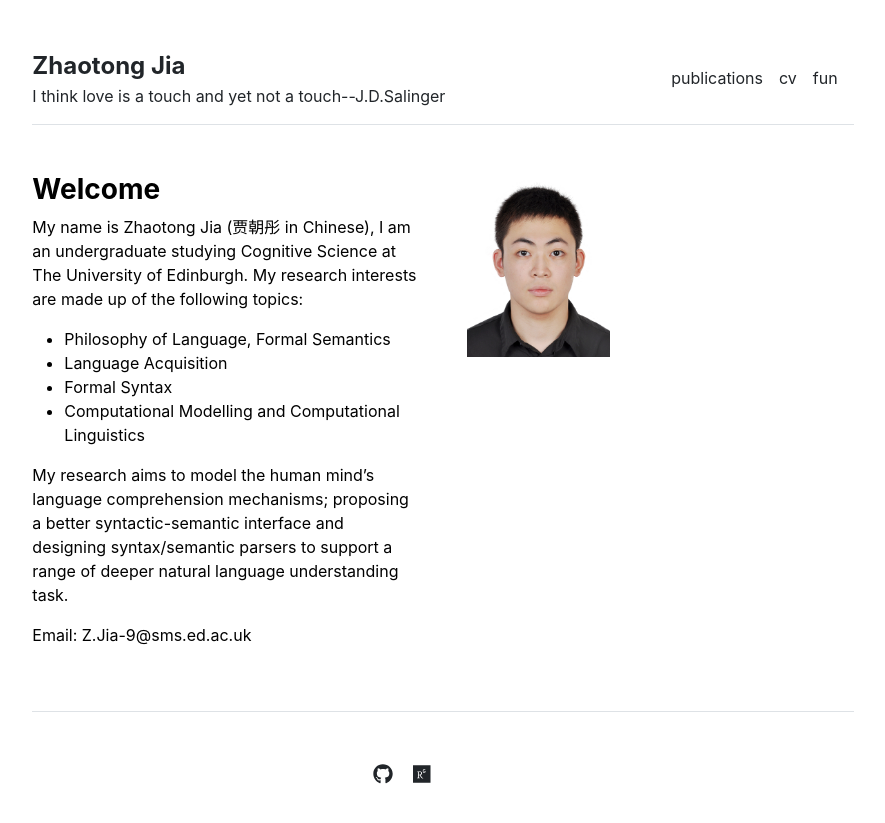
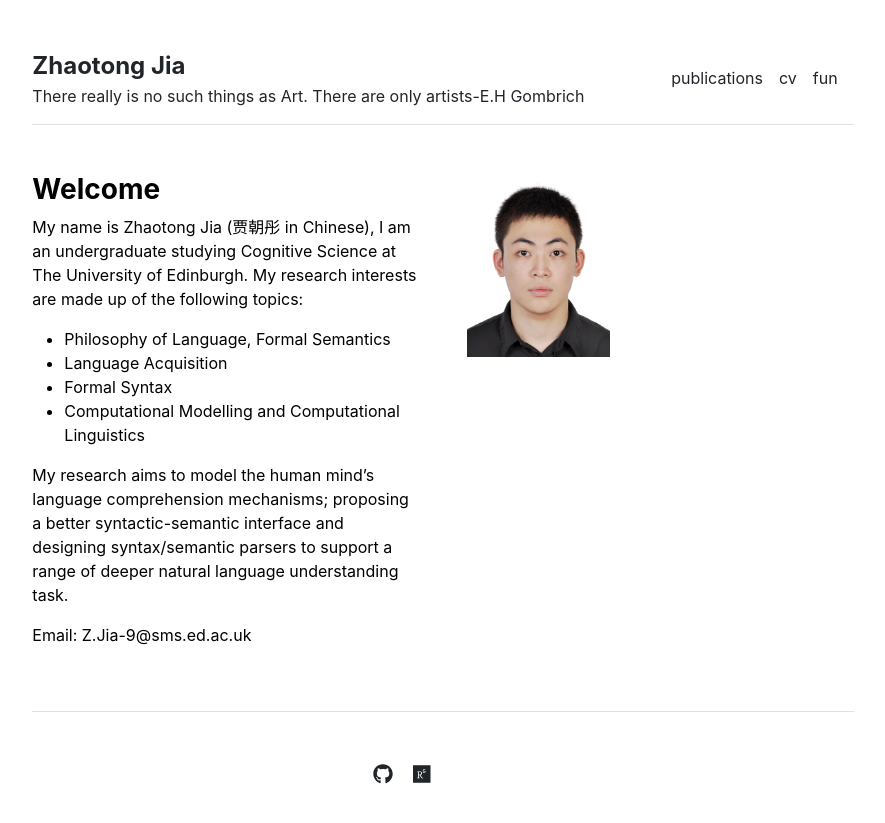
Before and after one commit to chotong/chotong.github.io, a Jekyll site: the page built from docs/index.md, in a window 1280 px wide. Shown: the top 823 px of the page, without its empty margins (197-1082 px from the left). Built offline with Jekyll 4.4.1, drawn with Linux system fonts in a browser that asks for light colours.

Commit message:
Update _config.yml

```diff
--- a/docs/_config.yml
+++ b/docs/_config.yml
@@ -1,4 +1,4 @@
 url: "" # the base hostname & protocol for your site, e.g. http://example.com
 baseurl: "" # the subpath of your site, e.g. /blog
 title: "Zhaotong Jia" # the name of your site, e.g. ACME Corp.
-description: "I think love is a touch and yet not a touch--J.D.Salinger"
+description: "There really is no such things as Art. There are only artists-E.H Gombrich"
```
